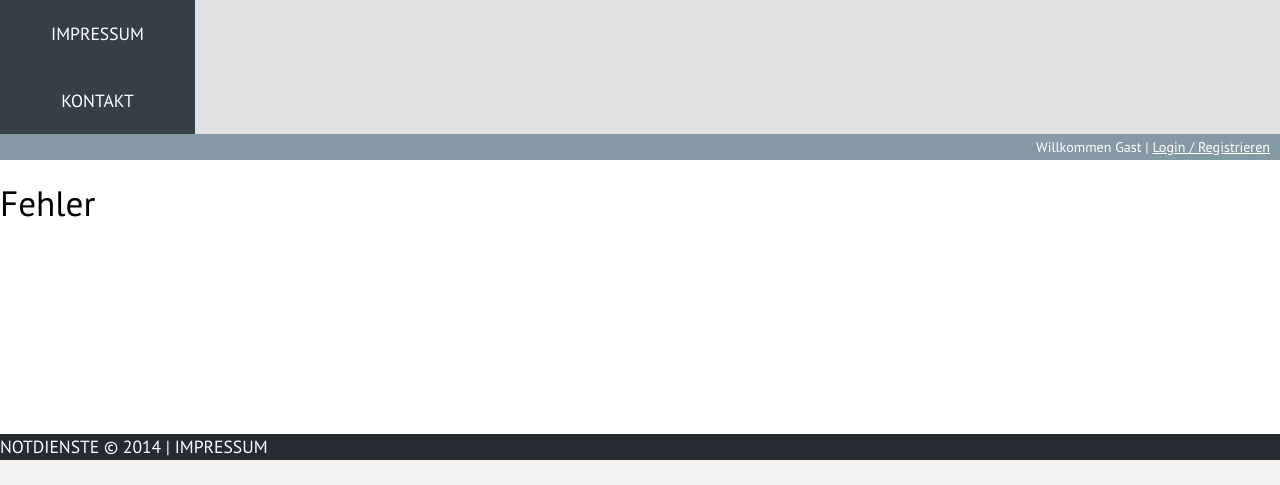
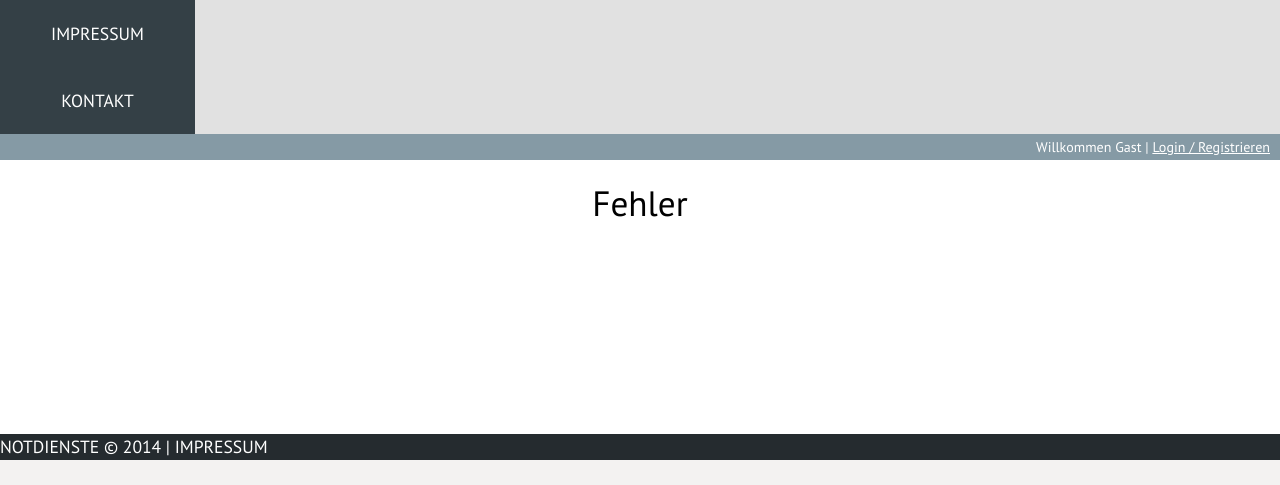
Before and after one commit to sulami/strugz, a Django app: template templates/error.html in a window 1280 px wide. Shown: the part 198-683 px from the top of the page. Run offline with Django 3.2, Linux system fonts and the light colour scheme; the template is opened without the code that fills it, so the values that code supplies are empty.

Commit message:
add visual style to error page

```diff
--- a/renderer/views.py
+++ b/renderer/views.py
@@ -2,6 +2,7 @@ from django.shortcuts import render, get_object_or_404
 from django.core.paginator import Paginator, EmptyPage, PageNotAnInteger
 from math import sqrt
 
+from notdienste.settings import SUPPORT_EMAIL
 from services.models import *
 # from .forms import CaptchaForm
 
@@ -24,7 +25,8 @@ def category(request, category_id):
         plz = Location.objects.get(plz=request.GET['plz'])
     except:
         error = """Dies scheint keine uns bekannte Postleitzahl zu sein. Im \
-        Falle eines Fehlers kontaktieren sie uns bitte unter support-email."""
+        Falle eines Fehlers kontaktieren sie uns bitte unter %s.""" % \
+        SUPPORT_EMAIL
         return render(request, 'error.html', {'error': error})
     services = Service.objects.filter(category=category)
     # GPS-Koordinaten aus DB lesen und zuweisen, Entfernungsberechnung
--- a/templates/error.html
+++ b/templates/error.html
@@ -3,6 +3,8 @@
 {% block title %}Fehler - {% endblock %}
 
 {% block content %}
-    <h1>Fehler</h1>
-    {{ error }}
+    <h1 class="center">Fehler</h1>
+    <p class="indent">
+        {{ error }}
+    </p>
 {% endblock %}
```
